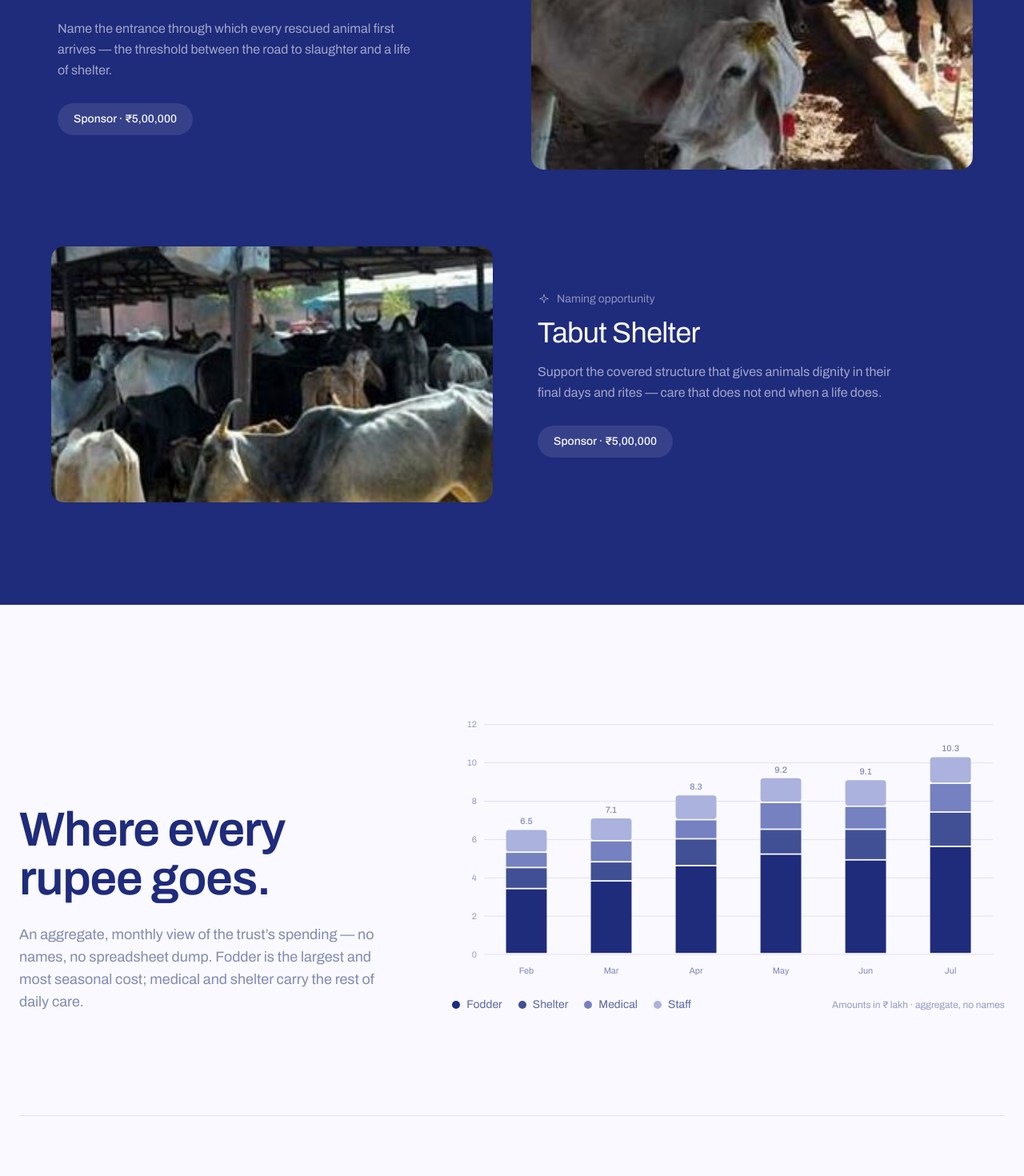
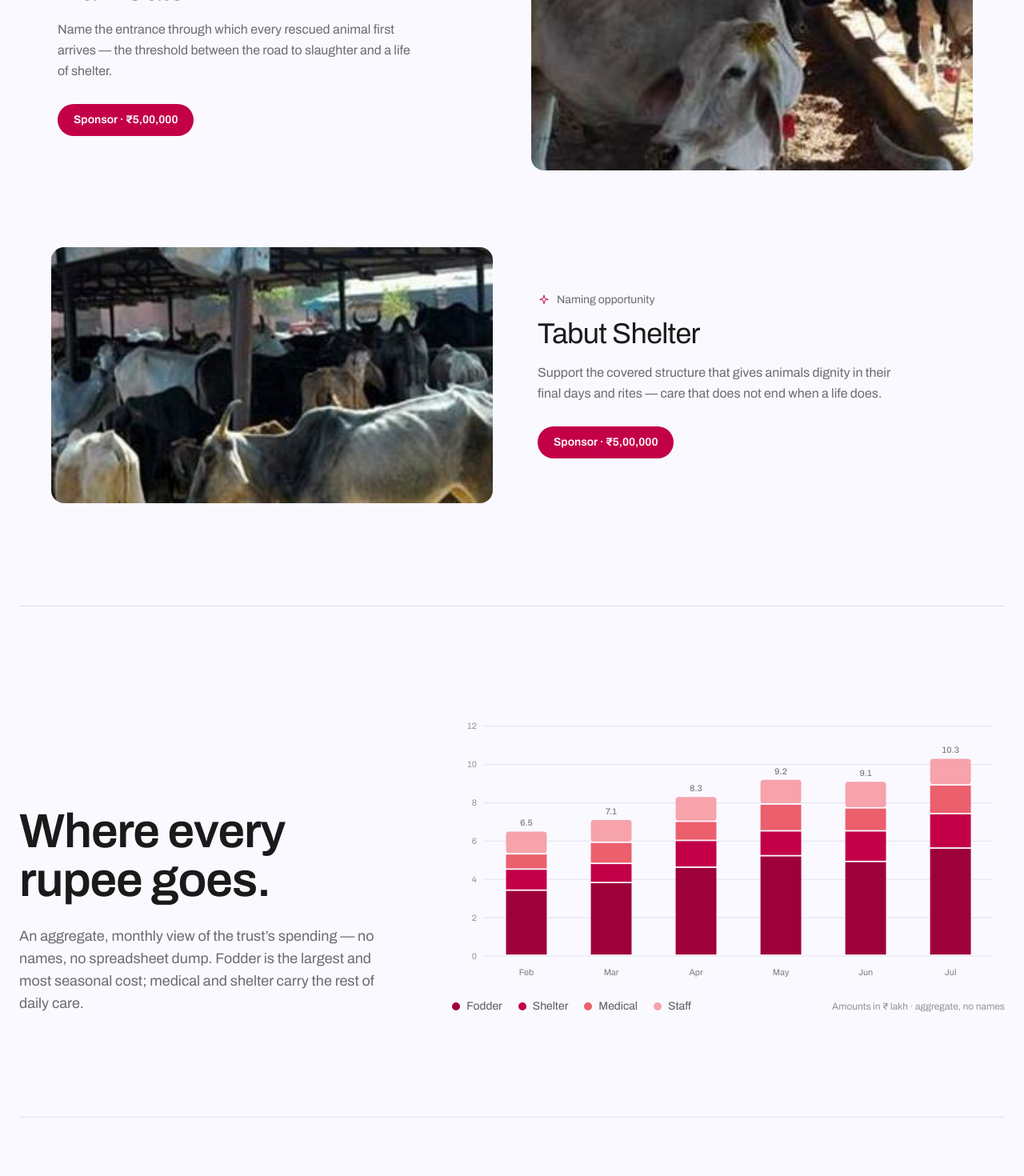
Before and after one commit to Viram-Tech/kuvalapanjrapole, a React (Vite) app: page /en in a window 1280 px wide. Shown: the part 3060-4530 px from the top of the page at 80% size. Built offline with nearby package versions, Linux system fonts and the light colour scheme.

Commit message:
Light + crimson recolor for Sponsor/Contact/Footer; crimson-coral chart; black text; section dividers

```diff
--- a/src/components/BrandMark.jsx
+++ b/src/components/BrandMark.jsx
@@ -18,7 +18,7 @@ export default function BrandMark() {
   const end = h * 0.7 // shrink completes at 70% of the first screen
   const shrink = useTransform(scrollY, [0, end], [1, 0.28])
   const lift = useTransform(scrollY, [0, end], [0, -14]) // nudge up into the bar
-  const color = useTransform(scrollY, [0, end], ['#f9f9ff', '#1f2b7b'])
+  const color = useTransform(scrollY, [0, end], ['#f9f9ff', '#1a1a1a'])
   const subOpacity = useTransform(scrollY, [0, end * 0.7], [1, 0.55])
   const iconOpacity = useTransform(scrollY, [end * 0.55, end], [0, 1]) // navbar only
 
--- a/src/components/Footer.jsx
+++ b/src/components/Footer.jsx
@@ -9,28 +9,28 @@ const MAP_LINK = `https://www.google.com/maps/search/?api=1&query=${encodeURICom
 export default function Footer() {
   const { c } = useContent()
   return (
-    <footer className="bg-ink px-4 py-14 text-paper sm:px-6">
+    <footer className="border-t border-line px-4 py-14 sm:px-6">
       <div className="mx-auto grid max-w-7xl gap-10 md:grid-cols-[1.4fr_1fr]">
         <div>
           <div className="flex items-center gap-3">
             <img src="/favicon.png" alt="" aria-hidden="true" className="h-8 w-auto" />
-            <span lang="en" className="font-display text-lg font-semibold tracking-tight text-paper">{ORG.brand}</span>
+            <span lang="en" className="font-display text-lg font-semibold tracking-tight text-ink">{ORG.brand}</span>
           </div>
-          <p className="mt-5 max-w-sm text-sm text-paper/60">
+          <p className="mt-5 max-w-sm text-sm text-ink-2">
             {ORG.nameEn} — {c.footer.blurbSuffix} ({TRUST.reg80G}).
           </p>
           <a
             href={MAP_LINK}
             target="_blank"
             rel="noopener"
-            className="mt-5 inline-flex items-center gap-2 text-sm text-paper underline underline-offset-4 transition-colors hover:text-white"
+            className="mt-5 inline-flex items-center gap-2 text-sm text-ink underline underline-offset-4 transition-colors hover:text-maroon"
           >
             {c.footer.mapLink}
           </a>
         </div>
 
         {/* Town location */}
-        <div className="overflow-hidden border border-paper/15">
+        <div className="overflow-hidden border border-line">
           <iframe
             title="Shri Radhanpur Khodadhor Panjrapole Sanstha on Google Maps"
             src={MAP_EMBED}
@@ -42,8 +42,8 @@ export default function Footer() {
         </div>
       </div>
 
-      <div className="mx-auto mt-10 flex max-w-7xl flex-col gap-2 border-t border-paper/15 pt-6 text-sm text-paper/60 sm:flex-row sm:items-center sm:justify-between">
-        <p lang="gu" className="font-guj text-base text-paper">{ORG.nameGu}</p>
+      <div className="mx-auto mt-10 flex max-w-7xl flex-col gap-2 border-t border-line pt-6 text-sm text-ink-2 sm:flex-row sm:items-center sm:justify-between">
+        <p lang="gu" className="font-guj text-base text-ink">{ORG.nameGu}</p>
         <p>{c.footer.tagline}</p>
       </div>
     </footer>
--- a/src/data/site.js
+++ b/src/data/site.js
@@ -56,13 +56,13 @@ export const STRUCTURES = [
 // (Representative figures — replace with the trust’s actual monthly totals.)
 export const SEVA = {
   unit: '₹ lakh',
-  // Indigo tonal ramp (deep → light) matching the site palette; the stacked
-  // segments read by tone + the legend.
+  // Crimson → coral tonal ramp (deep → light) matching the site palette; the
+  // stacked segments read by tone + the legend.
   categories: [
-    { key: 'fodder', label: 'Fodder', color: '#1f2b7b' },
-    { key: 'shelter', label: 'Shelter', color: '#415094' },
-    { key: 'medical', label: 'Medical', color: '#7581c0' },
-    { key: 'staff', label: 'Staff', color: '#aab2dd' },
+    { key: 'fodder', label: 'Fodder', color: '#9e0039' },
+    { key: 'shelter', label: 'Shelter', color: '#c30047' },
+    { key: 'medical', label: 'Medical', color: '#ec5f6c' },
+    { key: 'staff', label: 'Staff', color: '#f6a3ab' },
   ],
   months: [
     { month: 'Feb', fodder: 3.4, shelter: 1.1, medical: 0.8, staff: 1.2 },
--- a/src/index.css
+++ b/src/index.css
@@ -8,8 +8,8 @@
   /* Palette taken from kuvalapanjrapole.com — crimson brand, indigo, lavender. */
   --color-paper: #f9f9ff; /* near-white lavender page */
   --color-paper-2: #f0e9ff; /* light lavender surface */
-  --color-ink: #1f2b7b; /* deep indigo (text + dark sections) */
-  --color-ink-2: #828bb2; /* muted slate-blue (secondary) */
+  --color-ink: #1a1a1a; /* near-black text */
+  --color-ink-2: #6b6b72; /* neutral gray (secondary) */
   --color-line: #e3ddf2; /* light lavender dividers */
 
   /* Brand accent — the crimson from the site/logo. */
--- a/src/pages/Home.jsx
+++ b/src/pages/Home.jsx
@@ -9,6 +9,15 @@ import SevaReport from '../sections/SevaReport.jsx'
 import About from '../sections/About.jsx'
 import Contact from '../sections/Contact.jsx'
 
+// Thin full-width rule to separate the (all-light) sections.
+function Rule() {
+  return (
+    <div className="mx-auto max-w-7xl px-4 sm:px-6">
+      <div className="border-t border-line" />
+    </div>
+  )
+}
+
 export default function Home() {
   return (
     <>
@@ -17,12 +26,13 @@ export default function Home() {
       <main>
         <Hero />
         <Overview />
+        <Rule />
         <Sponsor />
+        <Rule />
         <SevaReport />
-        <div className="mx-auto max-w-7xl px-4 sm:px-6">
-          <div className="border-t border-line" />
-        </div>
+        <Rule />
         <About />
+        <Rule />
         <Contact />
       </main>
       <Footer />
--- a/src/sections/Contact.jsx
+++ b/src/sections/Contact.jsx
@@ -3,9 +3,9 @@ import { TRUST, ORG } from '../data/site.js'
 
 function Row({ label, value }) {
   return (
-    <div className="flex flex-col gap-1 border-b border-paper/15 py-4 sm:flex-row sm:items-baseline sm:justify-between">
-      <dt className="eyebrow text-[11px] text-paper/50">{label}</dt>
-      <dd className="font-medium text-paper sm:text-right">{value}</dd>
+    <div className="flex flex-col gap-1 border-b border-line py-4 sm:flex-row sm:items-baseline sm:justify-between">
+      <dt className="eyebrow text-[11px] text-ink-2">{label}</dt>
+      <dd className="font-medium text-ink sm:text-right">{value}</dd>
     </div>
   )
 }
@@ -14,9 +14,9 @@ export default function Contact() {
   const { c } = useContent()
   const cc = c.contact
   return (
-    <section id="contact" className="bg-ink px-4 py-24 text-paper sm:px-6 md:py-32">
+    <section id="contact" className="px-4 py-24 sm:px-6 md:py-32">
       <div className="mx-auto max-w-7xl">
-        <h2 className="font-display text-4xl font-semibold leading-[1.02] tracking-tight text-paper sm:text-5xl md:text-6xl">
+        <h2 className="font-display text-4xl font-semibold leading-[1.02] tracking-tight text-ink sm:text-5xl md:text-6xl">
           {cc.title}
         </h2>
 
@@ -32,7 +32,7 @@ export default function Contact() {
                 value={
                   <span className="flex flex-wrap gap-x-4 gap-y-1 tabular-nums">
                     {TRUST.primaryPhones.map((p) => (
-                      <a key={p} href={`tel:+91${p}`} className="transition-colors hover:text-white">
+                      <a key={p} href={`tel:+91${p}`} className="transition-colors hover:text-maroon">
                         +91 {p}
                       </a>
                     ))}
@@ -43,26 +43,26 @@ export default function Contact() {
 
             {/* Bank — placeholder note */}
             <div className="mt-8">
-              <p className="eyebrow text-[11px] text-paper/50">{cc.bankTitle}</p>
-              <p className="mt-2 text-sm text-paper/60">{cc.bankNote}</p>
-              <dl className="mt-4 space-y-1 text-sm text-paper">
-                <div className="flex justify-between gap-4"><dt className="text-paper/50">{cc.acName}</dt><dd className="text-right">{TRUST.bank.name}</dd></div>
-                <div className="flex justify-between gap-4"><dt className="text-paper/50">{cc.bank}</dt><dd>{TRUST.bank.bank}</dd></div>
-                <div className="flex justify-between gap-4"><dt className="text-paper/50">{cc.acNo}</dt><dd className="tabular-nums">{TRUST.bank.account}</dd></div>
-                <div className="flex justify-between gap-4"><dt className="text-paper/50">{cc.ifsc}</dt><dd className="tabular-nums">{TRUST.bank.ifsc}</dd></div>
+              <p className="eyebrow text-[11px] text-maroon">{cc.bankTitle}</p>
+              <p className="mt-2 text-sm text-ink-2">{cc.bankNote}</p>
+              <dl className="mt-4 space-y-1 text-sm text-ink">
+                <div className="flex justify-between gap-4"><dt className="text-ink-2">{cc.acName}</dt><dd className="text-right">{TRUST.bank.name}</dd></div>
+                <div className="flex justify-between gap-4"><dt className="text-ink-2">{cc.bank}</dt><dd>{TRUST.bank.bank}</dd></div>
+                <div className="flex justify-between gap-4"><dt className="text-ink-2">{cc.acNo}</dt><dd className="tabular-nums">{TRUST.bank.account}</dd></div>
+                <div className="flex justify-between gap-4"><dt className="text-ink-2">{cc.ifsc}</dt><dd className="tabular-nums">{TRUST.bank.ifsc}</dd></div>
               </dl>
             </div>
           </div>
 
           {/* Representatives */}
           <div>
-            <p className="eyebrow mb-4 text-[11px] text-paper/50">{cc.reps}</p>
+            <p className="eyebrow mb-4 text-[11px] text-ink-2">{cc.reps}</p>
             <ul className="grid gap-2 sm:grid-cols-2">
               {TRUST.representatives.map((r) => (
                 <li key={r.phone}>
-                  <a href={`tel:+91${r.phone}`} className="flex flex-col py-1.5 transition-colors hover:text-white">
-                    <span className="font-medium text-paper">{r.name}</span>
-                    <span className="text-sm tabular-nums text-paper/60">+91 {r.phone}</span>
+                  <a href={`tel:+91${r.phone}`} className="flex flex-col py-1.5 transition-colors hover:text-maroon">
+                    <span className="font-medium text-ink">{r.name}</span>
+                    <span className="text-sm tabular-nums text-ink-2">+91 {r.phone}</span>
                   </a>
                 </li>
               ))}
--- a/src/sections/Sponsor.jsx
+++ b/src/sections/Sponsor.jsx
@@ -3,7 +3,7 @@ import { STRUCTURES } from '../data/site.js'
 
 function Spark() {
   return (
-    <svg viewBox="0 0 24 24" className="h-4 w-4 text-paper/50" fill="none" stroke="currentColor" strokeWidth="1.4" strokeLinejoin="round">
+    <svg viewBox="0 0 24 24" className="h-4 w-4 text-maroon" fill="none" stroke="currentColor" strokeWidth="1.4" strokeLinejoin="round">
       <path d="M12 3l1.8 6.2L20 11l-6.2 1.8L12 19l-1.8-6.2L4 11l6.2-1.8z" />
     </svg>
   )
@@ -12,12 +12,12 @@ function Spark() {
 export default function Sponsor() {
   const { c } = useContent()
   return (
-    <section id="sponsor" className="bg-ink px-4 py-24 text-paper sm:px-6 md:py-32">
+    <section id="sponsor" className="px-4 py-24 sm:px-6 md:py-32">
       <div className="mx-auto max-w-6xl">
-        <h2 className="font-display text-4xl font-semibold leading-[1.02] tracking-tight text-paper sm:text-5xl md:text-6xl">
+        <h2 className="font-display text-4xl font-semibold leading-[1.02] tracking-tight text-ink sm:text-5xl md:text-6xl">
           {c.sponsor.title}
         </h2>
-        <p className="mt-6 max-w-2xl text-lg text-paper/60">{c.sponsor.intro}</p>
+        <p className="mt-6 max-w-2xl text-lg text-ink-2">{c.sponsor.intro}</p>
 
         <div className="mt-14 space-y-16 md:mt-20 md:space-y-24">
           {STRUCTURES.map((s, i) => {
@@ -33,18 +33,18 @@ export default function Sponsor() {
 
                 {/* Text */}
                 <div className={flip ? 'md:order-1 md:px-2' : 'md:px-2'}>
-                  <p className="flex items-center gap-2 text-sm text-paper/50">
+                  <p className="flex items-center gap-2 text-sm text-ink-2">
                     <Spark />
                     {funded ? c.sponsor.funded : c.sponsor.eyebrow}
                   </p>
-                  <h3 className="mt-3 font-display text-3xl tracking-tight text-paper sm:text-4xl">{st.name}</h3>
-                  <p className="mt-4 max-w-md leading-relaxed text-paper/60">{st.blurb}</p>
+                  <h3 className="mt-3 font-display text-3xl tracking-tight text-ink sm:text-4xl">{st.name}</h3>
+                  <p className="mt-4 max-w-md leading-relaxed text-ink-2">{st.blurb}</p>
                   <a
                     href="#contact"
-                    className={`mt-7 inline-flex items-center gap-2 rounded-full px-5 py-2.5 text-sm font-medium transition-colors ${
+                    className={`mt-7 inline-flex items-center gap-2 rounded-full px-5 py-2.5 text-sm font-semibold transition-colors ${
                       funded
-                        ? 'pointer-events-none bg-paper/5 text-paper/40'
-                        : 'bg-paper/10 text-paper hover:bg-paper/20'
+                        ? 'pointer-events-none bg-paper-2 text-ink-2'
+                        : 'bg-maroon text-white hover:bg-maroon-dark'
                     }`}
                   >
                     {funded ? c.sponsor.funded : `${c.sponsor.cta} · ${s.amount}`}
```
